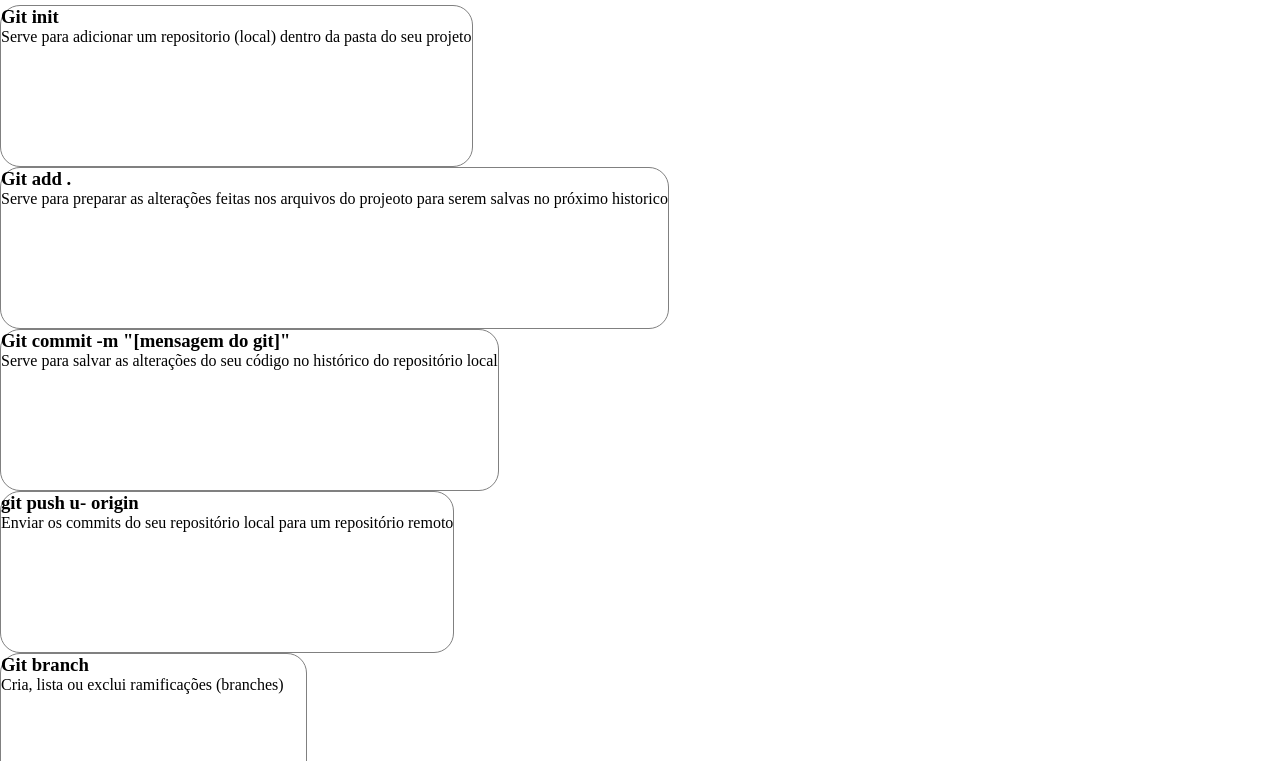
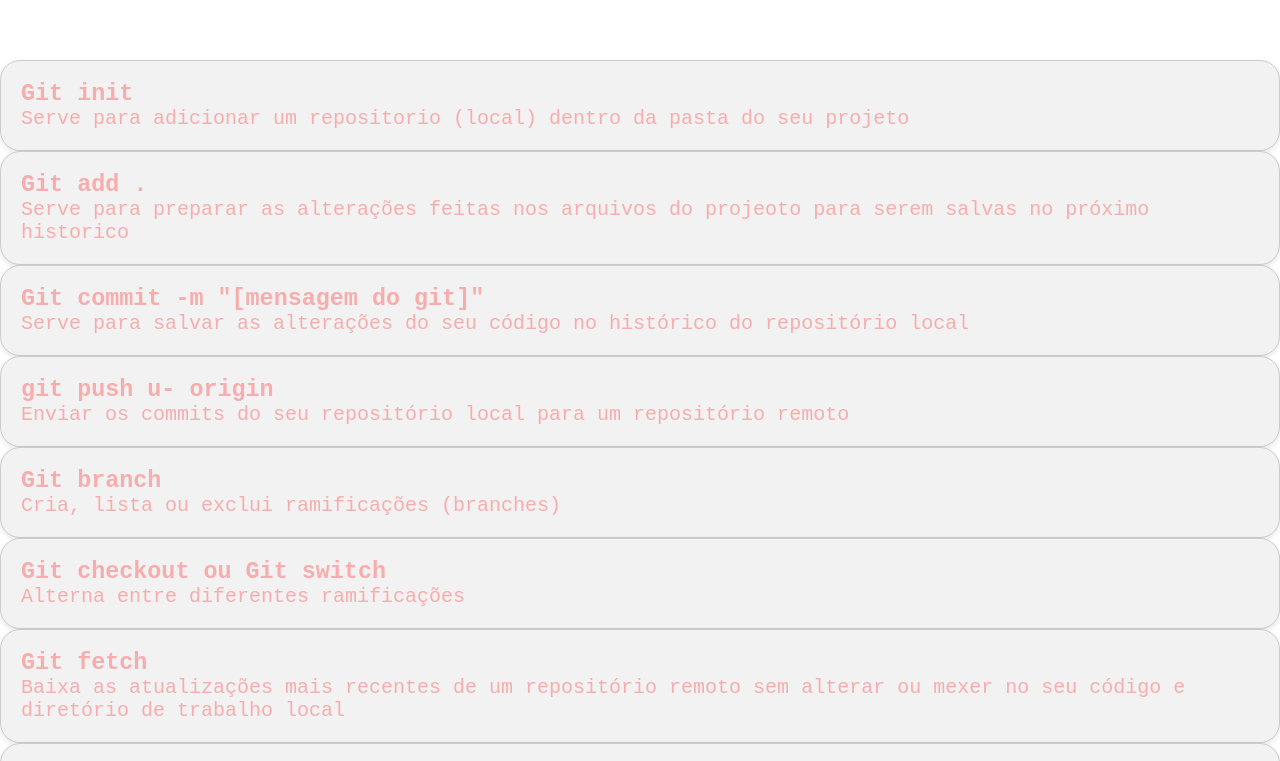
Before and after one commit to carolinamonteiro87-bot/Meu-guia-de-bolso, a plain HTML site: page index.html in a window 1280 px wide. Shown: the part 95-856 px from the top of the page. Drawn offline with Linux system fonts and the light colour scheme.

Commit message:
Fiz a versão mobile

```diff
--- a/style.css
+++ b/style.css
@@ -1,32 +1,57 @@
 * {
     margin: 0px;
     padding: 0px;
+    box-sizing: border-box;
+}
+
+h2,h1 {
+   text-align: center;
+}
+
+body {
+    background-image: url(assets/);
+    font-size: x-large;
+    font-family: monospace;
+    color: #F7ADAD;
+    background-repeat: repeat;
+    animation: rolagemPapel 20s linear infinite;
+}
+
+main {
+    display: flex;
+    flex-direction: column;
+    gap: 15px;
 }
 
 .groupcommands {
      display: flex;
-     flex-direction: column;
-     gap: 15px;
+    flex-direction: row;
+    flex-wrap: wrap;
+    justify-content: center;
+    gap: 15px;
+    padding: 20px;
 }
 
 .cardcommand{
- border: 1px solid gray;
- border-radius: 20px;
- width: 85vw;
- height: 20vh;
+ border: 1px solid #ccc;
+    background-color: #f2f2f2;
+    padding: 20px;
+    border-radius: 20px;
+    box-shadow: 0px 2px 5px rgba(0, 0, 0, 0.1);
+    width: 100%;
 }
 
 @media screen and (min-width: 768px) {
-     .groupcommands {
-       flex-direction: row;
-       flex-wrap: wrap;
-     }
+    .cartaocomando {
+        width: calc(25% - 12px);
+    }
+}
 
-.cardcommand{
- border: 1px solid gray;
- border-radius: 20px;
- width: calc(25% - 15px);
- height: 20vh;
- min-width: fit-content;
+@keyframes rolagemPapel {
+    from {
+        background-position: 0 0;
+    }
+    to {
+        background-position: 500px 500px;
+    }
 }
-}
```
Also changed, not shown: assets/c1.svg (added), assets/c2.svg (added), assets/c3.svg (added), assets/c4.svg (added), assets/c5.svg (added), assets/c6.svg (added), assets/c7.svg (added), assets/c8.svg (added), assets/c9.svg (added), 1 other file.
